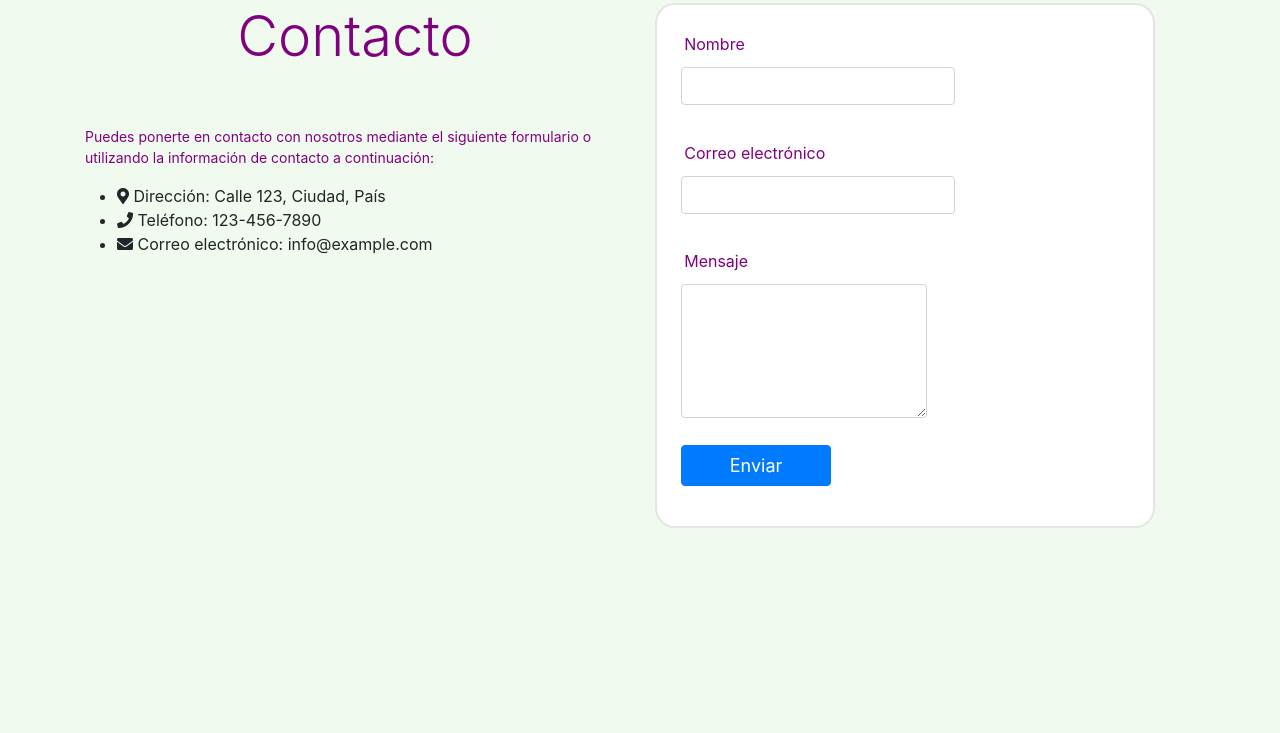
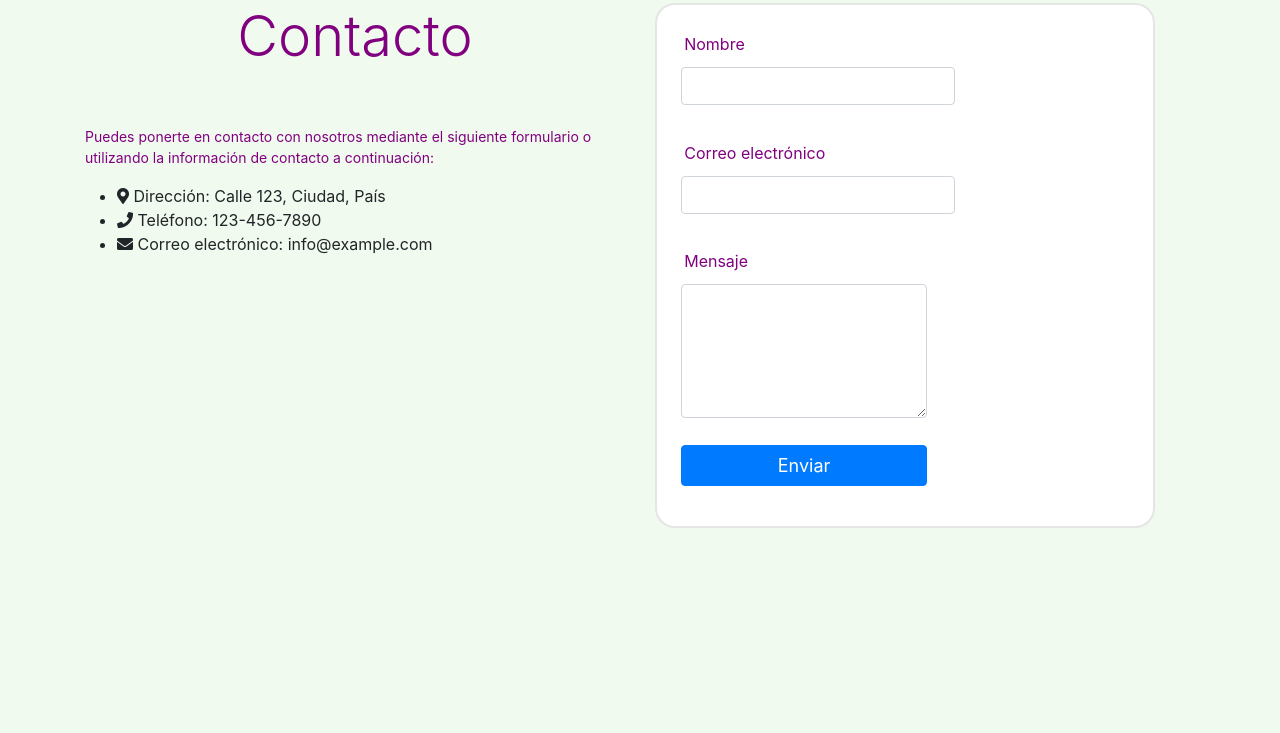
Before and after one commit to christopherhomen/tiendaBelleza, a plain HTML site: page index.html in a window 1280 px wide. Shown: the part 2979-3712 px from the top of the page. Drawn offline with nearby package versions, Linux system fonts and the light colour scheme.

Commit message:
tercer commit

```diff
--- a/index.html
+++ b/index.html
@@ -278,7 +278,7 @@ rel="stylesheet">
         <div class="mb-3">
           <label for="message" class="form-label">Mensaje</label>
           <textarea class="form-control" id="message" name="message" rows="5" required></textarea>
-          <button type="submit" class="btn btn-primary" style="width: 150px; font-size: 18px;">Enviar</button>
+          <button type="submit" class="btn btn-primary" style="width: 100%; font-size: 18px;">Enviar</button>
 
         </div>
       </form>
```
